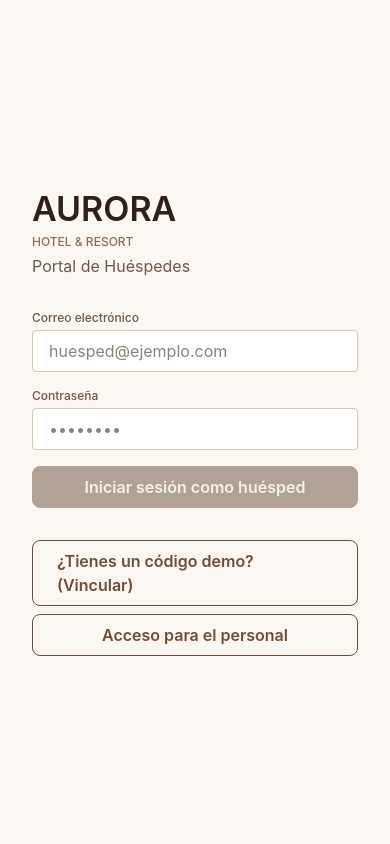
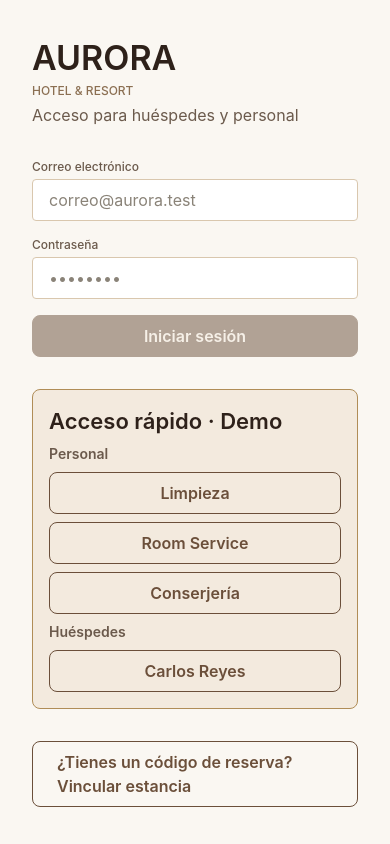
Before and after one commit to PGC36/pms-hotel-mobile, a React Native app: screen /Cart in a window 390 px wide. Built offline with nearby package versions, Linux system fonts and the light colour scheme; no server answers.

Commit message:
feat(mobile): unify guest and staff login

```diff
--- a/src/modules/auth/screens/GuestLoginScreen.tsx
+++ /dev/null
@@ -1,128 +0,0 @@
-import { useState } from 'react';
-import { StyleSheet, Text, View } from 'react-native';
-import type { NativeStackScreenProps } from '@react-navigation/native-stack';
-
-import type { AuthStackParamList } from '@/navigation/routes';
-import { Button, Input } from '@/shared/components';
-import { colors, spacing, typography } from '@/shared/theme';
-
-import { useAuth } from '../context/AuthContext';
-
-type Props = NativeStackScreenProps<AuthStackParamList, 'GuestLogin'>;
-
-export function GuestLoginScreen({ navigation }: Props) {
-  const { loginGuest } = useAuth();
-  const [email, setEmail] = useState('');
-  const [password, setPassword] = useState('');
-  const [error, setError] = useState<string | null>(null);
-  const [isSubmitting, setIsSubmitting] = useState(false);
-
-  const canSubmit = email.trim().length > 0 && password.length > 0 && !isSubmitting;
-
-  async function handleSubmit() {
-    setError(null);
-    setIsSubmitting(true);
-    try {
-      await loginGuest(email.trim(), password);
-    } catch (submitError) {
-      setError(
-        submitError instanceof Error ? submitError.message : 'No se pudo iniciar sesión como huésped.',
-      );
-    } finally {
-      setIsSubmitting(false);
-    }
-  }
-
-  return (
-    <View style={styles.container}>
-      <View style={styles.header}>
-        <Text style={styles.title} accessibilityLabel="Aurora Hotel & Resort">
-          AURORA
-        </Text>
-        <Text style={styles.tagline}>HOTEL & RESORT</Text>
-        <Text style={styles.subtitle}>Portal de Huéspedes</Text>
-      </View>
-
-      <View style={styles.form}>
-        <Input
-          label="Correo electrónico"
-          placeholder="huesped@ejemplo.com"
-          autoCapitalize="none"
-          autoCorrect={false}
-          keyboardType="email-address"
-          value={email}
-          onChangeText={setEmail}
-        />
-        <Input
-          label="Contraseña"
-          placeholder="••••••••"
-          secureTextEntry
-          value={password}
-          onChangeText={setPassword}
-        />
-        {error ? (
-          <Text style={styles.error} accessibilityRole="alert">
-            {error}
-          </Text>
-        ) : null}
-        <Button
-          label="Iniciar sesión como huésped"
-          onPress={handleSubmit}
-          loading={isSubmitting}
-          disabled={!canSubmit}
-          fullWidth
-        />
-      </View>
-
-      <View style={styles.secondaryActions}>
-        <Button
-          label="¿Tienes un código demo? (Vincular)"
-          variant="secondary"
-          onPress={() => navigation.navigate('LinkBooking')}
-          fullWidth
-        />
-        <Button
-          label="Acceso para el personal"
-          variant="secondary"
-          onPress={() => navigation.navigate('Login')}
-          fullWidth
-        />
-      </View>
-    </View>
-  );
-}
-
-const styles = StyleSheet.create({
-  container: {
-    flex: 1,
-    justifyContent: 'center',
-    padding: spacing.xl,
-    gap: spacing.xl,
-    backgroundColor: colors.sand[50],
-  },
-  header: {
-    gap: spacing.xs,
-  },
-  title: {
-    ...typography.display,
-    color: colors.text.primary,
-  },
-  tagline: {
-    ...typography.caption,
-    color: colors.brand[400],
-  },
-  subtitle: {
-    ...typography.body,
-    color: colors.text.secondary,
-  },
-  form: {
-    gap: spacing.md,
-  },
-  secondaryActions: {
-    gap: spacing.sm,
-  },
-  error: {
-    ...typography.bodySmall,
-    color: colors.state.danger,
-  },
-});
--- a/src/modules/auth/screens/LoginScreen.tsx
+++ b/src/modules/auth/screens/LoginScreen.tsx
@@ -1,5 +1,5 @@
 import { useState } from 'react';
-import { StyleSheet, Text, View } from 'react-native';
+import { ScrollView, StyleSheet, Text, View } from 'react-native';
 import type { NativeStackScreenProps } from '@react-navigation/native-stack';
 
 import type { AuthStackParamList } from '@/navigation/routes';
@@ -7,15 +7,24 @@ import { Button, Input } from '@/shared/components';
 import { colors, spacing, typography } from '@/shared/theme';
 
 import { useAuth } from '../context/AuthContext';
+import { AuthServiceError } from '../services/auth-error';
 
 type Props = NativeStackScreenProps<AuthStackParamList, 'Login'>;
 
+const DEMO_ACCOUNTS = [
+  { label: 'Limpieza', email: 'limpieza@aurora.test', password: 'limpieza', type: 'staff' },
+  { label: 'Room Service', email: 'roomservice@aurora.test', password: 'roomservice', type: 'staff' },
+  { label: 'Conserjería', email: 'conserjeria@aurora.test', password: 'conserjeria', type: 'staff' },
+  { label: 'Carlos Reyes · Huésped', email: 'carlos.demo@aurora.test', password: 'huesped2', type: 'guest' },
+] as const;
+
 export function LoginScreen({ navigation }: Props) {
-  const { loginStaff } = useAuth();
+  const { loginGuest, loginStaff } = useAuth();
   const [email, setEmail] = useState('');
   const [password, setPassword] = useState('');
   const [error, setError] = useState<string | null>(null);
   const [isSubmitting, setIsSubmitting] = useState(false);
+  const [submittingDemoEmail, setSubmittingDemoEmail] = useState<string | null>(null);
 
   const canSubmit = email.trim().length > 0 && password.length > 0 && !isSubmitting;
 
@@ -23,7 +32,14 @@ export function LoginScreen({ navigation }: Props) {
     setError(null);
     setIsSubmitting(true);
     try {
-      await loginStaff(email.trim(), password);
+      try {
+        await loginStaff(email.trim(), password);
+      } catch (staffError) {
+        if (!(staffError instanceof AuthServiceError) || staffError.kind !== 'invalidCredentials') {
+          throw staffError;
+        }
+        await loginGuest(email.trim(), password);
+      }
     } catch (submitError) {
       setError(submitError instanceof Error ? submitError.message : 'No se pudo iniciar sesión.');
     } finally {
@@ -31,21 +47,39 @@ export function LoginScreen({ navigation }: Props) {
     }
   }
 
+  async function handleDemoAccess(account: (typeof DEMO_ACCOUNTS)[number]) {
+    setError(null);
+    setIsSubmitting(true);
+    setSubmittingDemoEmail(account.email);
+    try {
+      if (account.type === 'guest') await loginGuest(account.email, account.password);
+      else await loginStaff(account.email, account.password);
+    } catch (submitError) {
+      setError(submitError instanceof Error ? submitError.message : 'No se pudo iniciar sesión.');
+    } finally {
+      setSubmittingDemoEmail(null);
+      setIsSubmitting(false);
+    }
+  }
+
   return (
-    <View style={styles.container}>
+    <ScrollView
+      contentContainerStyle={styles.container}
+      keyboardShouldPersistTaps="handled"
+    >
       <View style={styles.header}>
         {/* Misma marca visible que la web: AURORA · HOTEL & RESORT. */}
         <Text style={styles.title} accessibilityLabel="Aurora Hotel & Resort">
           AURORA
         </Text>
         <Text style={styles.tagline}>HOTEL & RESORT</Text>
-        <Text style={styles.subtitle}>Acceso del personal</Text>
+        <Text style={styles.subtitle}>Acceso para huéspedes y personal</Text>
       </View>
 
       <View style={styles.form}>
         <Input
-          label="Correo"
-          placeholder="personal@aurora.test"
+          label="Correo electrónico"
+          placeholder="correo@aurora.test"
           autoCapitalize="none"
           autoCorrect={false}
           keyboardType="email-address"
@@ -70,20 +104,45 @@ export function LoginScreen({ navigation }: Props) {
         />
       </View>
 
+      <View style={styles.demoSection}>
+        <Text style={styles.demoTitle}>Acceso rápido · Demo</Text>
+        <Text style={styles.demoGroup}>Personal</Text>
+        {DEMO_ACCOUNTS.filter((account) => account.type === 'staff').map((account) => (
+          <Button
+            key={account.email}
+            label={account.label}
+            variant="secondary"
+            onPress={() => handleDemoAccess(account)}
+            disabled={isSubmitting}
+            loading={submittingDemoEmail === account.email}
+            fullWidth
+          />
+        ))}
+        <Text style={styles.demoGroup}>Huéspedes</Text>
+        <Button
+          label="Carlos Reyes"
+          variant="secondary"
+          onPress={() => handleDemoAccess(DEMO_ACCOUNTS[3])}
+          disabled={isSubmitting}
+          loading={submittingDemoEmail === DEMO_ACCOUNTS[3].email}
+          fullWidth
+        />
+      </View>
+
       <Button
-        label="Soy huésped, iniciar sesión"
+        label="¿Tienes un código de reserva? Vincular estancia"
         variant="secondary"
-        onPress={() => navigation.navigate('GuestLogin')}
+        onPress={() => navigation.navigate('LinkBooking')}
         fullWidth
       />
-    </View>
+    </ScrollView>
   );
 }
 
 
 const styles = StyleSheet.create({
   container: {
-    flex: 1,
+    flexGrow: 1,
     justifyContent: 'center',
     padding: spacing.xl,
     gap: spacing.xl,
@@ -111,4 +170,21 @@ const styles = StyleSheet.create({
     ...typography.bodySmall,
     color: colors.state.danger,
   },
+  demoSection: {
+    gap: spacing.sm,
+    padding: spacing.md,
+    borderRadius: 8,
+    borderWidth: 1,
+    borderColor: colors.brand[300],
+    backgroundColor: colors.sand[100],
+  },
+  demoTitle: {
+    ...typography.h2,
+    color: colors.text.primary,
+  },
+  demoGroup: {
+    ...typography.bodySmall,
+    color: colors.text.secondary,
+    fontWeight: '600',
+  },
 });
--- a/src/navigation/AuthNavigator.tsx
+++ b/src/navigation/AuthNavigator.tsx
@@ -1,6 +1,5 @@
 import { createNativeStackNavigator } from '@react-navigation/native-stack';
 
-import { GuestLoginScreen } from '@/modules/auth/screens/GuestLoginScreen';
 import { LinkBookingScreen } from '@/modules/auth/screens/LinkBookingScreen';
 import { LoginScreen } from '@/modules/auth/screens/LoginScreen';
 
@@ -9,11 +8,10 @@ import type { AuthStackParamList } from './routes';
 
 const Stack = createNativeStackNavigator<AuthStackParamList>();
 
-/** Sin sesión: acceso a login de huéspedes (flujo principal), login de personal o vincular reserva. */
+/** Sin sesión: formulario general, más el flujo secundario para vincular una reserva. */
 export function AuthNavigator() {
   return (
-    <Stack.Navigator initialRouteName="GuestLogin" screenOptions={{ headerShown: false }}>
-      <Stack.Screen name="GuestLogin" component={GuestLoginScreen} />
+    <Stack.Navigator initialRouteName="Login" screenOptions={{ headerShown: false }}>
       <Stack.Screen name="Login" component={LoginScreen} />
       <Stack.Screen name="LinkBooking" component={LinkBookingScreen} />
     </Stack.Navigator>
--- a/src/navigation/routes.ts
+++ b/src/navigation/routes.ts
@@ -3,7 +3,6 @@ import type { NavigatorScreenParams } from '@react-navigation/native';
 /** Rutas de `AuthNavigator` — accesibles solo sin sesión. */
 export type AuthStackParamList = {
   Login: undefined;
-  GuestLogin: undefined;
   LinkBooking: undefined;
 };
 
```
